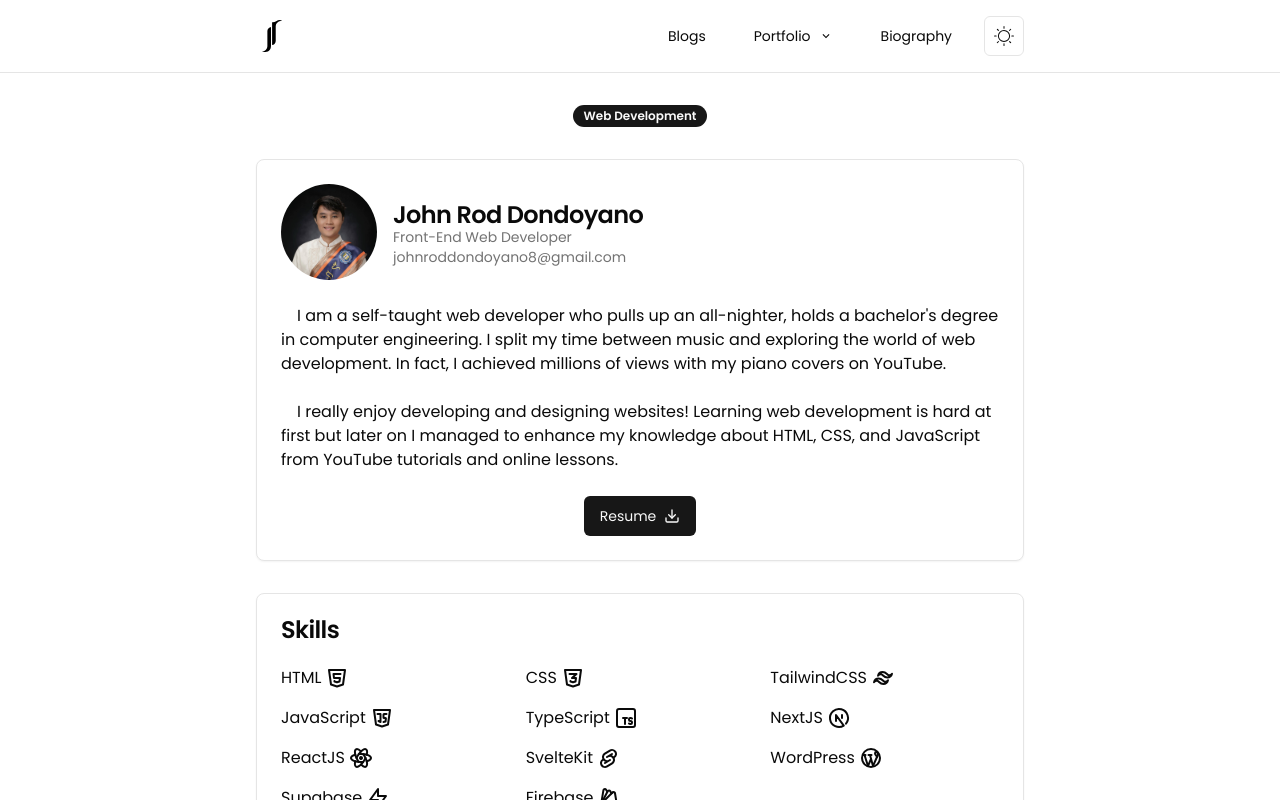
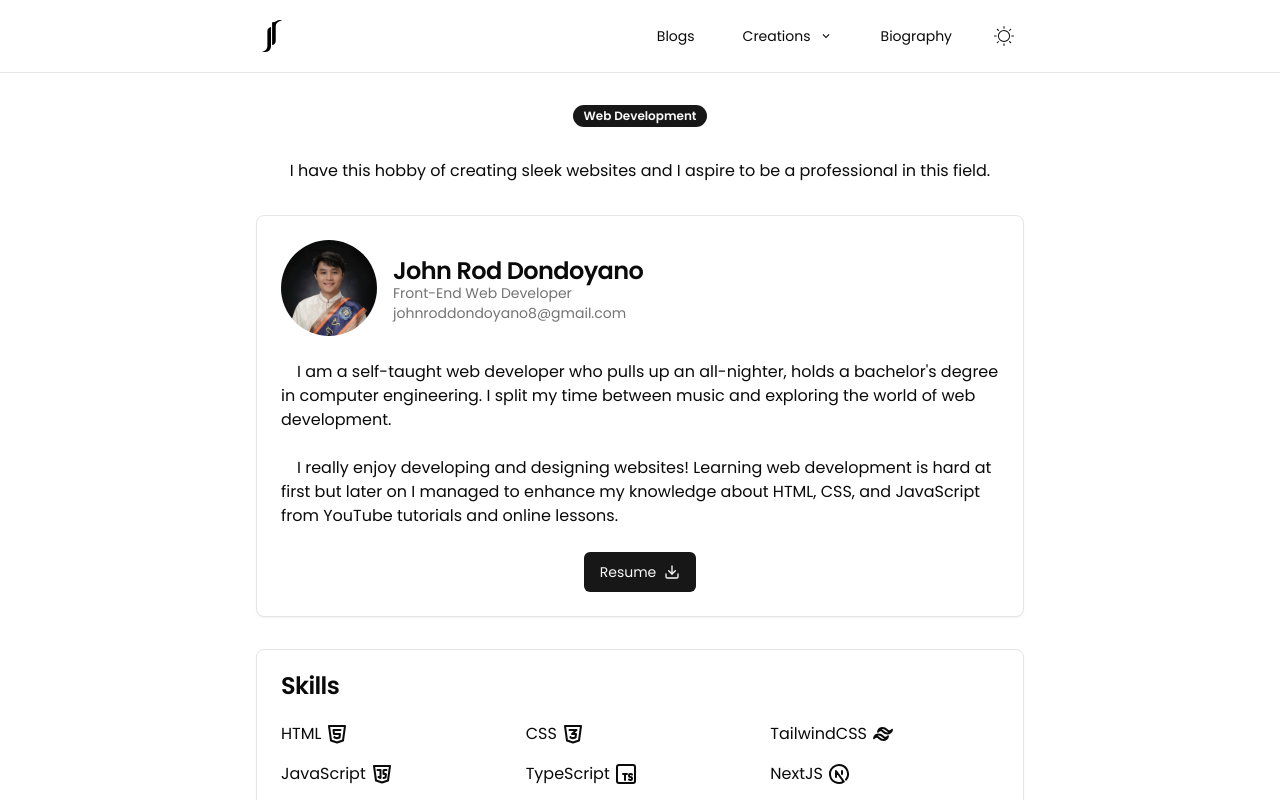
Before and after one commit to dondycles/johnroddondoyano, a Next.js app: page /dev in a window 1280 px wide. Built offline with nearby package versions, Linux system fonts and the light colour scheme.

Commit message:
modified:   app/biography/page.tsx 	modified:   app/blogs/page.tsx 	modified:   app/dev/page.tsx 	modified:   app/music/page.tsx 	modified:   components/shared/nav.tsx 	modified:   components/theme-btn.tsx

```diff
--- a/app/biography/page.tsx
+++ b/app/biography/page.tsx
@@ -1,6 +1,9 @@
 import Footer from "@/components/shared/footer";
 import { Badge } from "@/components/ui/badge";
-
+import { Metadata } from "next";
+export const metadata: Metadata = {
+  title: " Biography | John Rod Dondoyano",
+};
 export default function Biography() {
   return (
     <main className="w-full flex-1 text-center global-padding flex flex-col global-gap">
--- a/app/blogs/page.tsx
+++ b/app/blogs/page.tsx
@@ -2,7 +2,10 @@ import Footer from "@/components/shared/footer";
 import { Badge } from "@/components/ui/badge";
 import { Button } from "@/components/ui/button";
 import Link from "next/link";
-
+import { Metadata } from "next";
+export const metadata: Metadata = {
+  title: " Blogs | John Rod Dondoyano",
+};
 export default function Blogs() {
   return (
     <main className="w-full flex-1 text-center global-padding flex flex-col global-gap">
--- a/app/dev/page.tsx
+++ b/app/dev/page.tsx
@@ -29,6 +29,12 @@ import React from "react";
 import { Download, ExternalLink } from "lucide-react";
 import Footer from "@/components/shared/footer";
 import { Button } from "@/components/ui/button";
+
+import { Metadata } from "next";
+export const metadata: Metadata = {
+  title: "Web Development | John Rod Dondoyano",
+};
+
 export default function Home() {
   const skills = [
     { skill: "HTML", icons: <TbBrandHtml5 /> },
@@ -142,6 +148,10 @@ export default function Home() {
       <h1 className="leading-none mx-auto">
         <Badge>Web Development</Badge>
       </h1>
+      <p className="max-w-[800px] w-full text-center mx-auto">
+        I have this hobby of creating sleek websites and I aspire to be a
+        professional in this field.
+      </p>
       <Card>
         <CardHeader className="flex-row items-center gap-4">
           <Avatar className="w-24 h-24">
@@ -158,8 +168,7 @@ export default function Home() {
           <p className="indent-4">
             I am a self-taught web developer who pulls up an all-nighter, holds
             a bachelor&apos;s degree in computer engineering. I split my time
-            between music and exploring the world of web development. In fact, I
-            achieved millions of views with my piano covers on YouTube.
+            between music and exploring the world of web development.
           </p>
           <br />
           <p className="indent-4">
--- a/app/music/page.tsx
+++ b/app/music/page.tsx
@@ -2,18 +2,17 @@ import Achivement from "@/components/cards/achivement";
 import Embed from "@/components/embed";
 import Footer from "@/components/shared/footer";
 import { Badge } from "@/components/ui/badge";
-import {
-  Card,
-  CardContent,
-  CardFooter,
-  CardHeader,
-  CardTitle,
-} from "@/components/ui/card";
+import { Metadata } from "next";
 import Link from "next/link";
+import { Suspense } from "react";
+import { FaSpotify, FaYoutube } from "react-icons/fa6";
+import { PiPianoKeysFill } from "react-icons/pi";
 
-import { Suspense } from "react";
-import { FaLaptopCode, FaSpotify, FaYoutube } from "react-icons/fa6";
-import { PiPianoKeysFill } from "react-icons/pi";
+export const metadata: Metadata = {
+  title: "Music | John Rod Dondoyano",
+  description:
+    "Piano covers that are playable by beginners up to intermediate piano players.",
+};
 
 export default function Music() {
   const achievements = [
@@ -40,9 +39,9 @@ export default function Music() {
       <h1 className="leading-none">
         <Badge>Music</Badge>
       </h1>
-      <p>
-        Piano covers that are playable by beginners up to intermediate piano
-        players.
+      <p className="max-w-[800px] w-full text-center mx-auto">
+        I create piano covers that are playable by beginners up to intermediate
+        piano players.
       </p>
       <div className="grid grid-cols-1 lg:grid-cols-3  gap-4 sm:gap-8">
         {achievements.map((ach, idx) => {
--- a/components/shared/nav.tsx
+++ b/components/shared/nav.tsx
@@ -30,11 +30,10 @@ export default function Nav() {
           <Button asChild variant={"ghost"}>
             <Link href={"/blogs"}>Blogs</Link>
           </Button>
-
           <DropdownMenu>
             <Button asChild variant={"ghost"}>
               <DropdownMenuTrigger>
-                Portfolio <MdOutlineKeyboardArrowDown className="ml-2" />
+                Creations <MdOutlineKeyboardArrowDown className="ml-2" />
               </DropdownMenuTrigger>
             </Button>
             <DropdownMenuContent>
--- a/components/theme-btn.tsx
+++ b/components/theme-btn.tsx
@@ -23,7 +23,7 @@ export function ThemeBtn({
   return (
     <Button
       onClick={() => setTheme(theme === "light" ? "dark" : "light")}
-      variant="outline"
+      variant="ghost"
       size="icon"
       className={cn("text-2xl", classNames)}
     >
```
